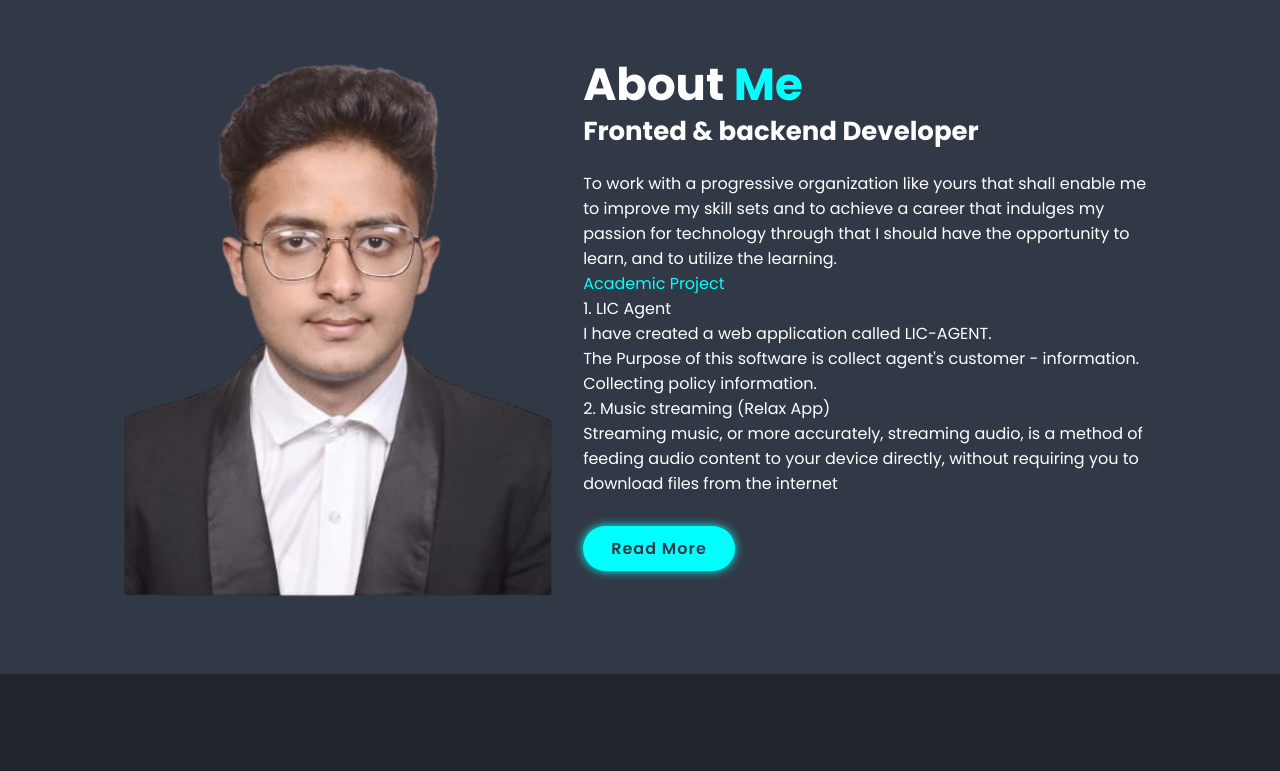
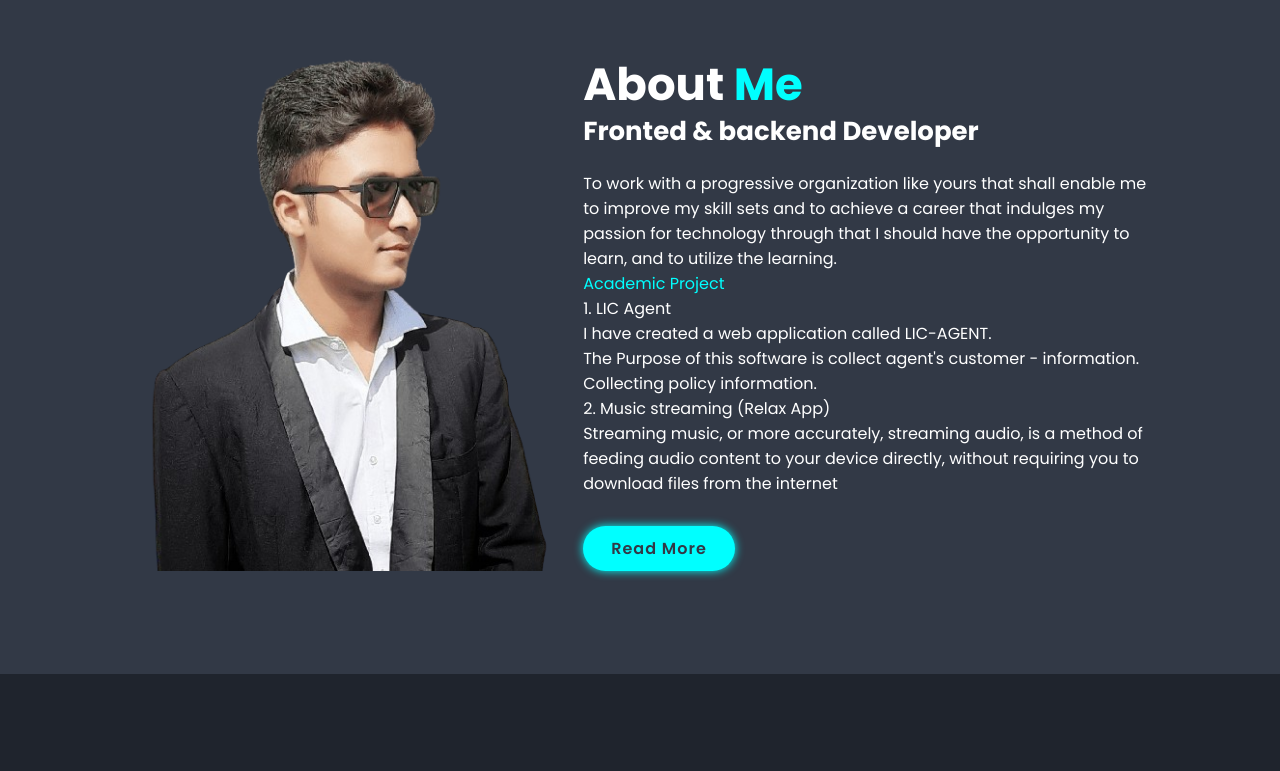
Before and after one commit to pobaru-darshan/darshan, a plain HTML site: page index.html in a window 1280 px wide. Shown: the part 926-1697 px from the top of the page. Drawn offline with nearby package versions, Linux system fonts and the light colour scheme.

Commit message:
Update index.html

```diff
--- a/index.html
+++ b/index.html
@@ -52,7 +52,7 @@
 
     <section class="about" id="about">
         <div class="about-img ">
-            <img src="darshan.png" alt=" ">
+            <img src="i2.png" alt=" ">
         </div>
 
         <div class="about-content ">
```
